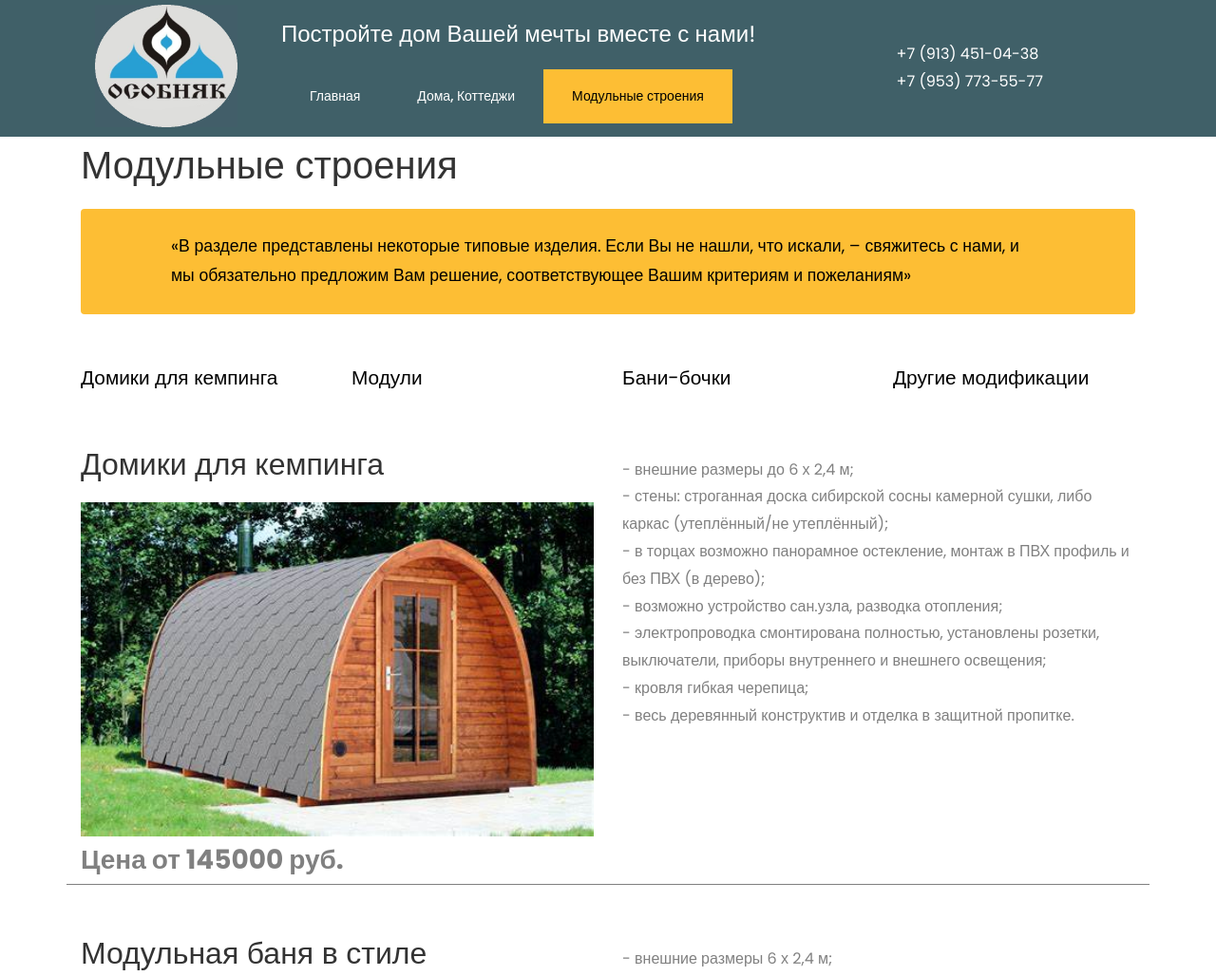
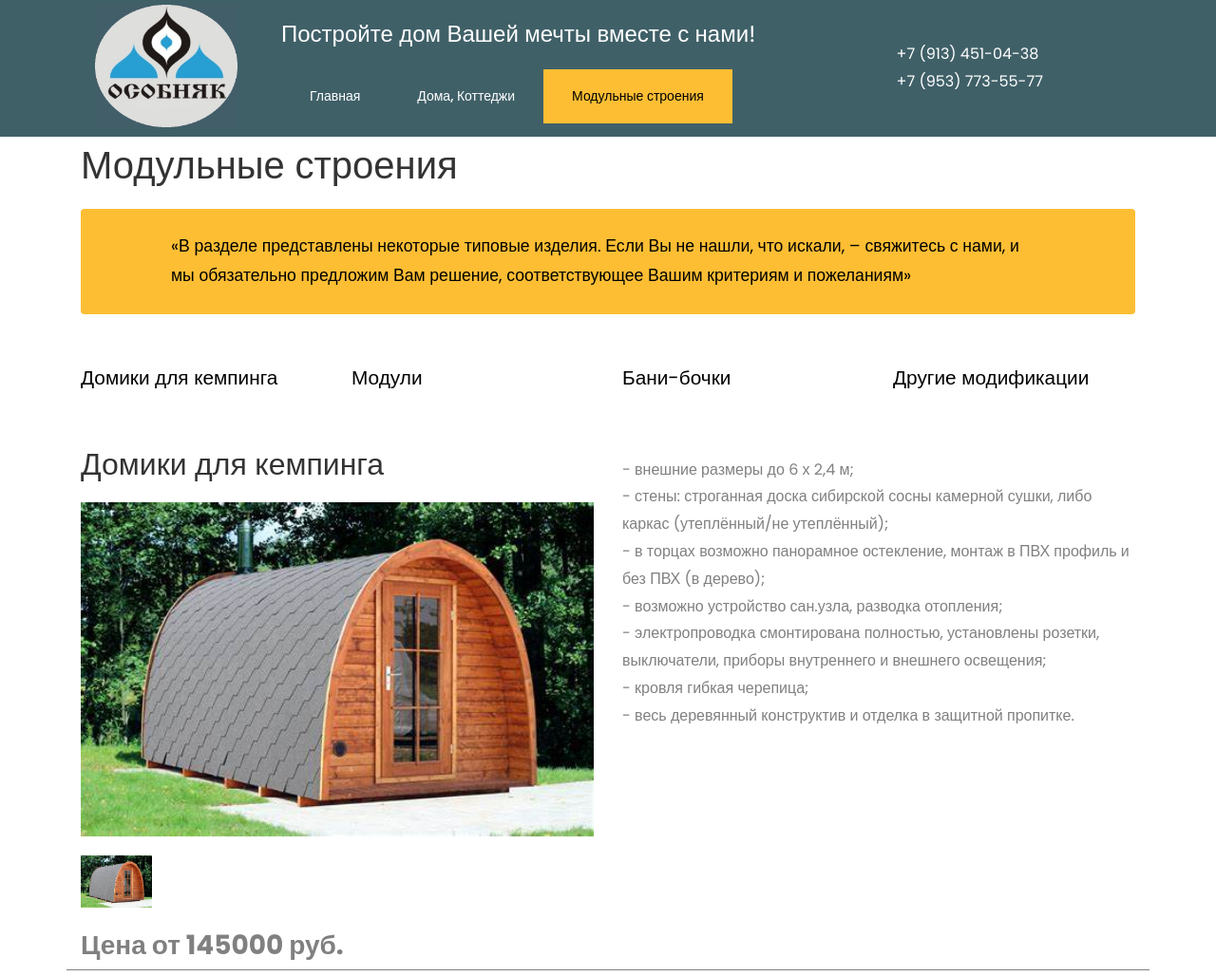
Before and after one commit to dengerr/osobnyak, a Django app: page /catalog in a window 1280 px wide. Shown: the top 1028 px of the page at 95% size. Run offline with Django 4.2, Linux system fonts and the light colour scheme; data comes from the database, SQL or seed files in the repository; some libraries are stand-ins or nearby versions.

Commit message:
add thumbnails

```diff
--- a/osobnyak/static/css/my.css
+++ b/osobnyak/static/css/my.css
@@ -57,8 +57,24 @@
     font-weight: bold;
 }
 
-.catalog-item-photo img {
+.i-preview {
+    padding: 20px 0 15px;
+    margin-bottom: -10px;
+    list-style: none;
+    li {
+        cursor: pointer;
+        position: relative;
+        display: inline-block;
+        margin-bottom: 10px;
+    }
+}
+
+.i-big {
     width: 100%;
+}
+.i-small {
+    width: 75px;
+    height: 55px;
 }
 
 .catalog-item {
--- a/osobnyak/static/js/main.js
+++ b/osobnyak/static/js/main.js
@@ -204,6 +204,10 @@
 	};
 	contentWayPoint();
 
+    jQuery('.catalog-item-photo .i-small').click(function(action) {
+        var $img = $(action.target);
+        $img.parents('.catalog-item-photo').find('.i-big').attr('src', $img.data('big'));
+    })
 
 
 })(jQuery);
--- a/osobnyak/templates/catalog.html
+++ b/osobnyak/templates/catalog.html
@@ -1,5 +1,6 @@
 {% extends 'base.html' %}
 {% load static %}
+{% load thumbnail %}
 
 {% block 'content' %}
 <div class="container">
@@ -48,9 +49,16 @@
             <div class="row catalog-item">
                 <div class="col-lg-6 col-md-12 catalog-item-photo">
                     <h2>{{ item.title|linebreaks }}</h2>
+                    <img src="{{ item.images.all.0.image|thumbnail_url:'big' }}" class="i-big"
+                         alt="">
+                    <ul class="i-preview">
                         {% for image in item.images.all %}
-                    <img src="{{ image.image.url }}" alt="">
+                        <li><img src="{{ image.image|thumbnail_url:'small' }}"
+                                 data-big="{{ image.image|thumbnail_url:'big' }}"
+                                 class="i-small"
+                                 alt=""></li>
                         {% endfor %}
+                    </ul>
                     <div class="price">Цена {{ item.price }} руб.</div>
                 </div>
 
--- a/pyproject.toml
+++ b/pyproject.toml
@@ -10,6 +10,7 @@ python = "^3.11"
 Django = "^4.2.7"
 gunicorn = "^21.2.0"
 pillow = "^10.2.0"
+easy-thumbnails = "^2.8.5"
 
 [tool.poetry.group.dev.dependencies]
 pytest = "^7.4.3"
```
Also changed, not shown: project/settings.py (+8 -0 lines), 2 other files. Lines whose indentation alone changed are shown as unchanged.
